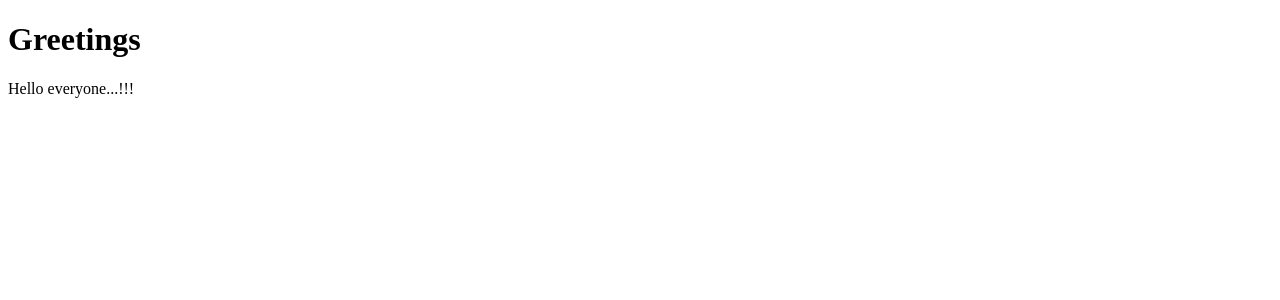
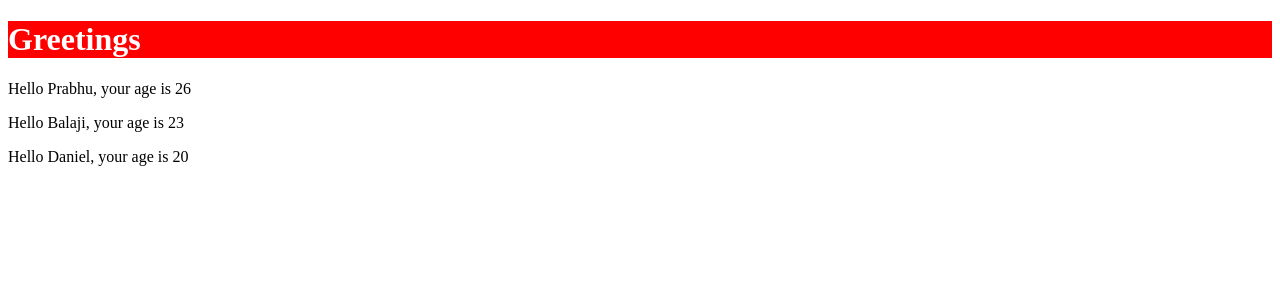
Before and after one commit to Prabhubalaji21/react-day-01, a React (Vite) app: page / in a window 1280 px wide. Shown: the top 300 px of the page. Built offline with nearby package versions, Linux system fonts and the light colour scheme.

Commit message:
deployed div with app and sample app deployed

```diff
--- a/src/App.jsx
+++ b/src/App.jsx
@@ -1,28 +1,18 @@
-//our first react component
-//javascript function
-//for now it does not receive any arguements
-const Hello = ( ) => {
+import './app.css';
+const Hello = (props) => {
   return(
     <div>
-      <p>Hello everyone...!!!</p>
+      <p>Hello {props.name}, your age is {props.age}</p>
     </div>
   )
 }
 const App = () => {
-  // const now = new Date();
-  // const a=10;
-  // const b=20;
-
-  // console.log(now, a+b);
-  // //it can also execute or contain javascript
-  // console.log('Hello from component App');
-
-  //returns a html
-  //dynamic content ah print pannalam example:- date and time
 return(
   <div>
     <h1>Greetings </h1>
-    <Hello />
+    <Hello name='Prabhu' age ='26'/>
+    <Hello name='Balaji' age ='23'/>
+    <Hello name='Daniel' age ='20'/>
 
   </div>
 )
--- /dev/null
+++ b/src/app.css
@@ -0,0 +1,4 @@
+h1 {
+    color:white;
+    background-color: red;
+}
```
